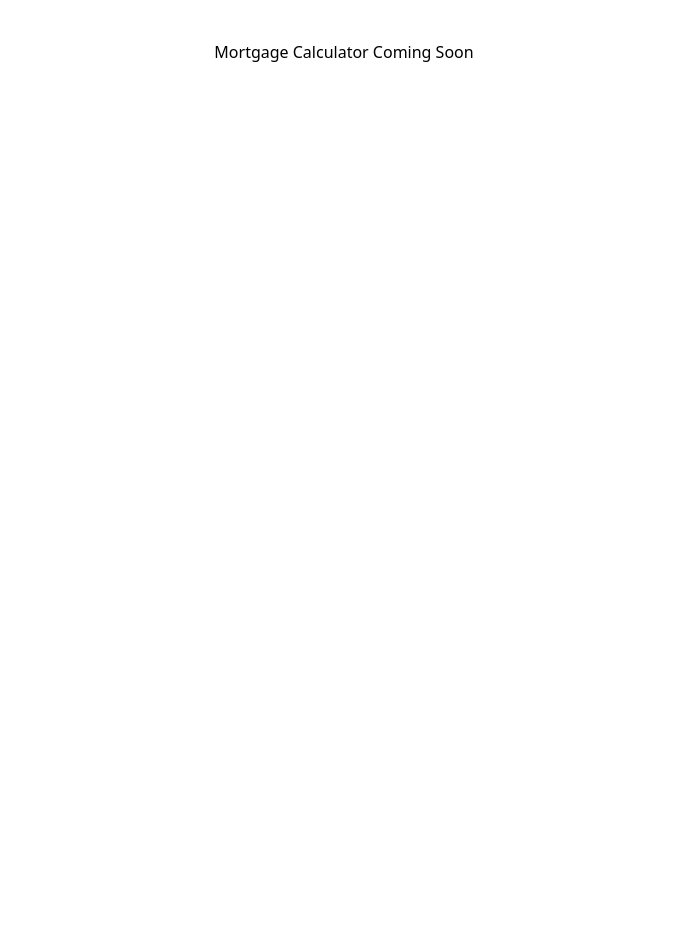
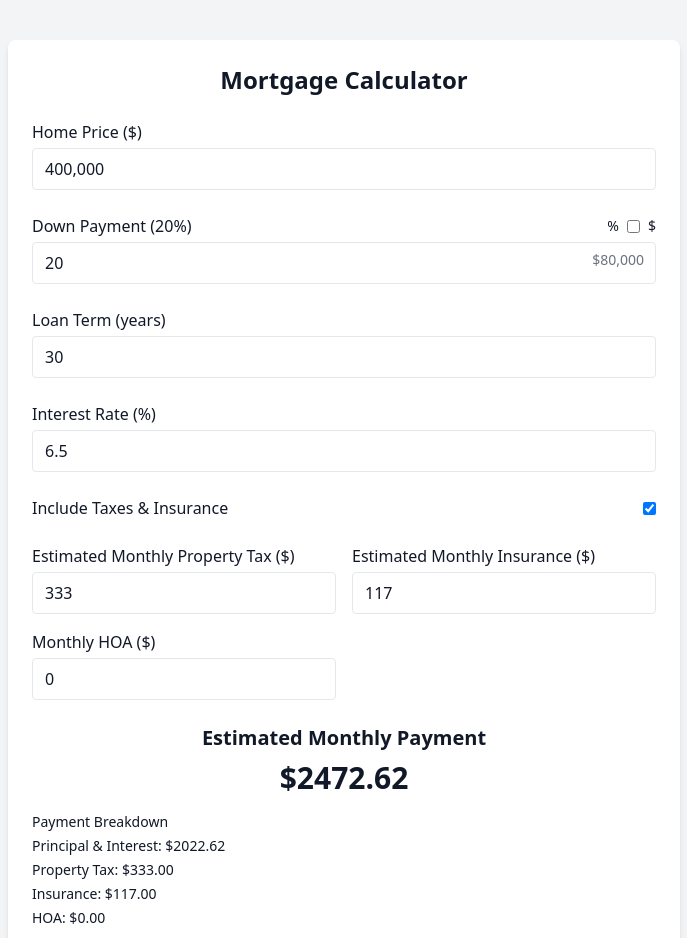
Before and after one commit to joeys-creates/tester-test, a React (Vite) app: page / in a window 1280 px wide. Shown: the top 938 px of the page, without its empty margins (296-983 px from the left). Before the commit the page ends 800 px from the top, so only its background shows below. Built offline with nearby package versions, Linux system fonts and the light colour scheme.

Commit message:
Update App.jsx
Pushing actual code

```diff
--- a/src/App.jsx
+++ b/src/App.jsx
@@ -1 +1,223 @@
-export default function App() { return <div className='text-center p-10'>Mortgage Calculator Coming Soon</div>; }
+import { useState, useEffect } from "react";
+
+function formatNumber(value) {
+  return value.toLocaleString("en-US");
+}
+
+export default function App() {
+  const [homePrice, setHomePrice] = useState(400000);
+  const [downPayment, setDownPayment] = useState(80000);
+  const [downPaymentPercentInput, setDownPaymentPercentInput] = useState(20);
+  const [usePercentDownPayment, setUsePercentDownPayment] = useState(true);
+  const [loanTerm, setLoanTerm] = useState(30);
+  const [interestRate, setInterestRate] = useState(6.5);
+  const [includeTaxes, setIncludeTaxes] = useState(true);
+  const [monthlyPropertyTax, setMonthlyPropertyTax] = useState(Math.round((homePrice * 0.01) / 12));
+  const [monthlyInsurance, setMonthlyInsurance] = useState(Math.round((homePrice * 0.0035) / 12));
+  const [monthlyHOA, setMonthlyHOA] = useState(0);
+  const [taxEdited, setTaxEdited] = useState(false);
+  const [insuranceEdited, setInsuranceEdited] = useState(false);
+
+  useEffect(() => {
+    if (!taxEdited) {
+      setMonthlyPropertyTax(Math.round((homePrice * 0.01) / 12));
+    }
+    if (!insuranceEdited) {
+      setMonthlyInsurance(Math.round((homePrice * 0.0035) / 12));
+    }
+  }, [homePrice, taxEdited, insuranceEdited]);
+
+  const loanAmount = homePrice - downPayment;
+  const monthlyRate = interestRate / 100 / 12;
+  const numberOfPayments = loanTerm * 12;
+
+  const baseMonthlyPayment =
+    (loanAmount * monthlyRate) /
+    (1 - Math.pow(1 + monthlyRate, -numberOfPayments));
+
+  const totalMonthlyPayment =
+    baseMonthlyPayment +
+    (includeTaxes ? monthlyPropertyTax + monthlyInsurance : 0) +
+    monthlyHOA;
+
+  const downPaymentPercent = Math.round((downPayment / homePrice) * 100);
+
+  const handlePercentChange = (e) => {
+    const raw = e.target.value;
+    const percent = raw === "" ? 0 : parseInt(raw.replace(/^0+(?=\d)/, ""));
+    setDownPaymentPercentInput(raw);
+    setDownPayment(Math.round((percent / 100) * homePrice));
+  };
+
+  const handleNumberInput = (setter, onEdit = null) => (e) => {
+    const raw = e.target.value;
+    const value = raw === "" ? 0 : parseInt(raw.replace(/^0+(?=\d)/, ""));
+    setter(value);
+    if (onEdit) onEdit(true);
+  };
+
+  return (
+    <div className="min-h-screen bg-gray-100 py-10 px-4 text-gray-900">
+      <div className="max-w-2xl mx-auto bg-white p-6 rounded-lg shadow-md space-y-6">
+        <h1 className="text-2xl font-bold text-center">Mortgage Calculator</h1>
+
+        <div>
+          <label className="block font-medium mb-1">Home Price ($)</label>
+          <input
+            type="text"
+            value={formatNumber(homePrice)}
+            onChange={(e) => {
+              const raw = e.target.value.replace(/,/g, "");
+              const numericValue = parseInt(raw || "0");
+              setHomePrice(numericValue);
+              if (usePercentDownPayment) {
+                const percent = parseFloat(downPaymentPercentInput) || 0;
+                setDownPayment(Math.round((percent / 100) * numericValue));
+              }
+            }}
+            className="w-full border px-3 py-2 rounded"
+          />
+        </div>
+
+        <div>
+          <div className="flex justify-between items-center mb-1">
+            <label className="font-medium">
+              Down Payment ({usePercentDownPayment ? `${downPaymentPercent}%` : `$${formatNumber(downPayment)}`})
+            </label>
+            <div className="flex items-center gap-2">
+              <span className="text-sm">%</span>
+              <input
+                type="checkbox"
+                checked={!usePercentDownPayment}
+                onChange={() => setUsePercentDownPayment(!usePercentDownPayment)}
+              />
+              <span className="text-sm">$</span>
+            </div>
+          </div>
+          {usePercentDownPayment ? (
+            <div className="relative">
+              <input
+                type="number"
+                value={downPaymentPercentInput}
+                onChange={handlePercentChange}
+                className="w-full border px-3 py-2 rounded"
+              />
+              <span className="absolute right-3 top-2 text-sm text-gray-500">
+                ${formatNumber(downPayment)}
+              </span>
+            </div>
+          ) : (
+            <input
+              type="text"
+              value={formatNumber(downPayment)}
+              onChange={(e) => {
+                const raw = e.target.value.replace(/,/g, "");
+                handleNumberInput(setDownPayment)({ target: { value: raw } });
+              }}
+              className="w-full border px-3 py-2 rounded"
+            />
+          )}
+        </div>
+
+        <div>
+          <label className="block font-medium mb-1">Loan Term (years)</label>
+          <input
+            type="number"
+            value={loanTerm}
+            onChange={(e) => {
+              const raw = e.target.value.replace(/^0+(?=\d)/, "");
+              setLoanTerm(raw === "" ? 0 : parseInt(raw));
+            }}
+            className="w-full border px-3 py-2 rounded"
+          />
+        </div>
+
+        <div>
+          <label className="block font-medium mb-1">Interest Rate (%)</label>
+          <input
+            type="number"
+            value={interestRate}
+            step={0.01}
+            onChange={(e) => {
+              const raw = e.target.value.replace(/^0+(?=\d)/, "");
+              setInterestRate(raw === "" ? 0 : parseFloat(raw));
+            }}
+            className="w-full border px-3 py-2 rounded"
+          />
+        </div>
+
+        <div className="flex items-center justify-between">
+          <label className="font-medium">Include Taxes & Insurance</label>
+          <input
+            type="checkbox"
+            checked={includeTaxes}
+            onChange={(e) => setIncludeTaxes(e.target.checked)}
+          />
+        </div>
+
+        {includeTaxes && (
+          <div className="grid grid-cols-1 md:grid-cols-2 gap-4">
+            <div>
+              <label className="block font-medium mb-1">Estimated Monthly Property Tax ($)</label>
+              <input
+                type="text"
+                value={formatNumber(monthlyPropertyTax)}
+                onChange={(e) => {
+                  const raw = e.target.value.replace(/,/g, "");
+                  handleNumberInput(setMonthlyPropertyTax, setTaxEdited)({ target: { value: raw } });
+                }}
+                className="w-full border px-3 py-2 rounded"
+              />
+            </div>
+            <div>
+              <label className="block font-medium mb-1">Estimated Monthly Insurance ($)</label>
+              <input
+                type="text"
+                value={formatNumber(monthlyInsurance)}
+                onChange={(e) => {
+                  const raw = e.target.value.replace(/,/g, "");
+                  handleNumberInput(setMonthlyInsurance, setInsuranceEdited)({ target: { value: raw } });
+                }}
+                className="w-full border px-3 py-2 rounded"
+              />
+            </div>
+            <div>
+              <label className="block font-medium mb-1">Monthly HOA ($)</label>
+              <input
+                type="text"
+                value={formatNumber(monthlyHOA)}
+                onChange={(e) => {
+                  const raw = e.target.value.replace(/,/g, "");
+                  handleNumberInput(setMonthlyHOA)({ target: { value: raw } });
+                }}
+                className="w-full border px-3 py-2 rounded"
+              />
+            </div>
+          </div>
+        )}
+
+        <div className="text-center mt-6">
+          <h2 className="text-xl font-semibold">Estimated Monthly Payment</h2>
+          <p className="text-3xl mt-2 font-bold">${totalMonthlyPayment.toFixed(2)}</p>
+          <div className="text-sm text-left mt-4">
+            <h3 className="font-medium mb-1">Payment Breakdown</h3>
+            <ul className="space-y-1">
+              <li>Principal & Interest: ${baseMonthlyPayment.toFixed(2)}</li>
+              {includeTaxes && (
+                <>
+                  <li>Property Tax: ${monthlyPropertyTax.toFixed(2)}</li>
+                  <li>Insurance: ${monthlyInsurance.toFixed(2)}</li>
+                  <li>HOA: ${monthlyHOA.toFixed(2)}</li>
+                </>
+              )}
+            </ul>
+            <p className="text-sm text-gray-700 mt-2">
+              Your estimated monthly payment of ${totalMonthlyPayment.toFixed(2)} includes ${baseMonthlyPayment.toFixed(2)} for principal & interest
+              {includeTaxes ? `, ${monthlyPropertyTax.toFixed(2)} for property tax, ${monthlyInsurance.toFixed(2)} for insurance, and ${monthlyHOA.toFixed(2)} for HOA fees.` : "."}
+            </p>
+          </div>
+        </div>
+      </div>
+    </div>
+  );
+}
```
